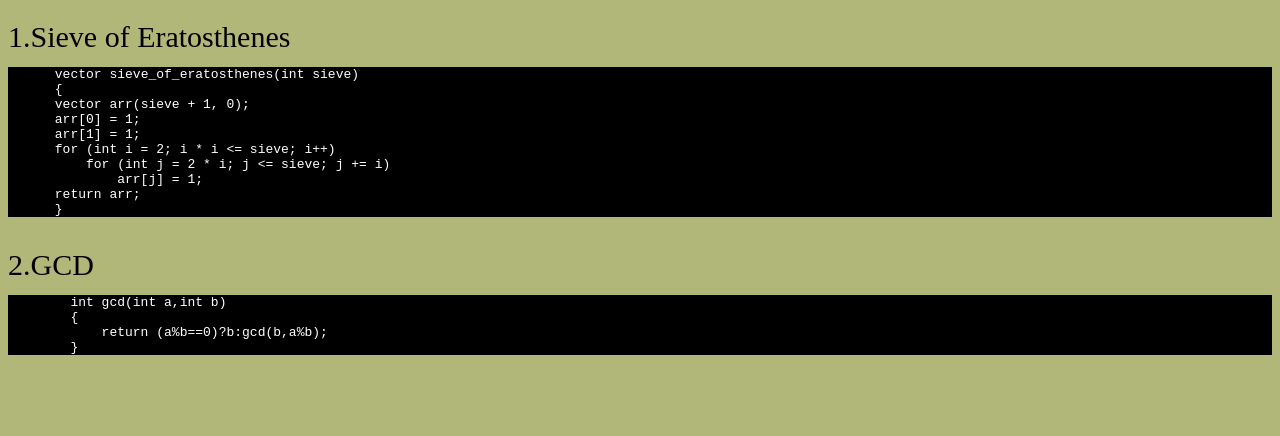
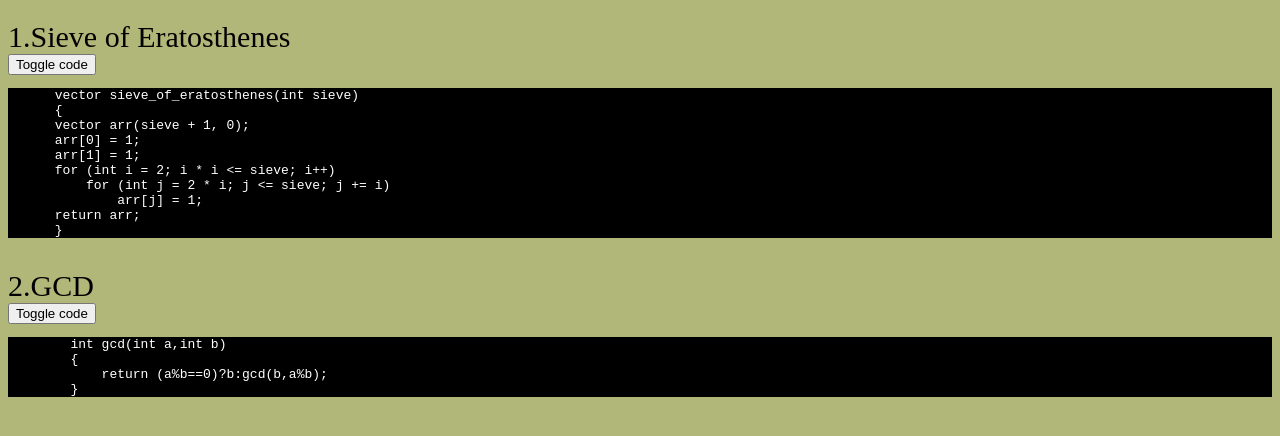
Before and after one commit to Repo15/Cp-algorithms, a plain HTML site: page index.html in a window 1280 px wide. Shown: the part 60-496 px from the top of the page. Drawn offline with Linux system fonts and the light colour scheme.

Commit message:
Added buttons to toggle code

```diff
--- a/index.html
+++ b/index.html
@@ -1,16 +1,24 @@
 <!DOCTYPE html>
 <html lang="en" dir="ltr">
+
 <head>
   <meta charset="utf-8">
   <title>CPalgos</title>
   <link rel="stylesheet" href="style.css">
+  <script src="script.js"></script>
+
 </head>
+
 <body>
   <h1><b>CPalogrithms.com</b></h1>
 
   <p1 style="font-size: 30px;">1.Sieve of Eratosthenes</p1>
+  <br>
 
-    <pre style="background-color:black;color: white ;" >
+  <button onclick="fun()">Toggle code</button>
+
+  <div id="div1">
+    <pre style="background-color:black;color: white ;">
       vector<int> sieve_of_eratosthenes(int sieve)
       {
       vector<int> arr(sieve + 1, 0);
@@ -21,14 +29,20 @@
               arr[j] = 1;
       return arr;
       } </pre>
-
+  </div>
   <br>
   <p1 style="font-size: 30px;">2.GCD</p1>
+  <br>
+  <button onclick="fun2()">Toggle code</button>
 
+  <div id="div2">
   <pre style="background-color:black;color: white ;">
         int gcd(int a,int b)
         {
             return (a%b==0)?b:gcd(b,a%b);
         }</pre>
+
+      </div>
 </body>
+
 </html>
--- /dev/null
+++ b/script.js
@@ -0,0 +1,19 @@
+function fun() {
+    var x = document.getElementById("div1")
+    if (x.style.display === "none") {
+      x.style.display = "block";
+    } else {
+      x.style.display = "none";
+    }
+  }
+
+
+  function fun2()
+  {
+  var x1 = document.getElementById("div2")
+  if (x1.style.display === "none") {
+    x1.style.display = "block";
+  } else {
+    x1.style.display = "none";
+  }
+}
```
Lines whose indentation alone changed are shown as unchanged.
